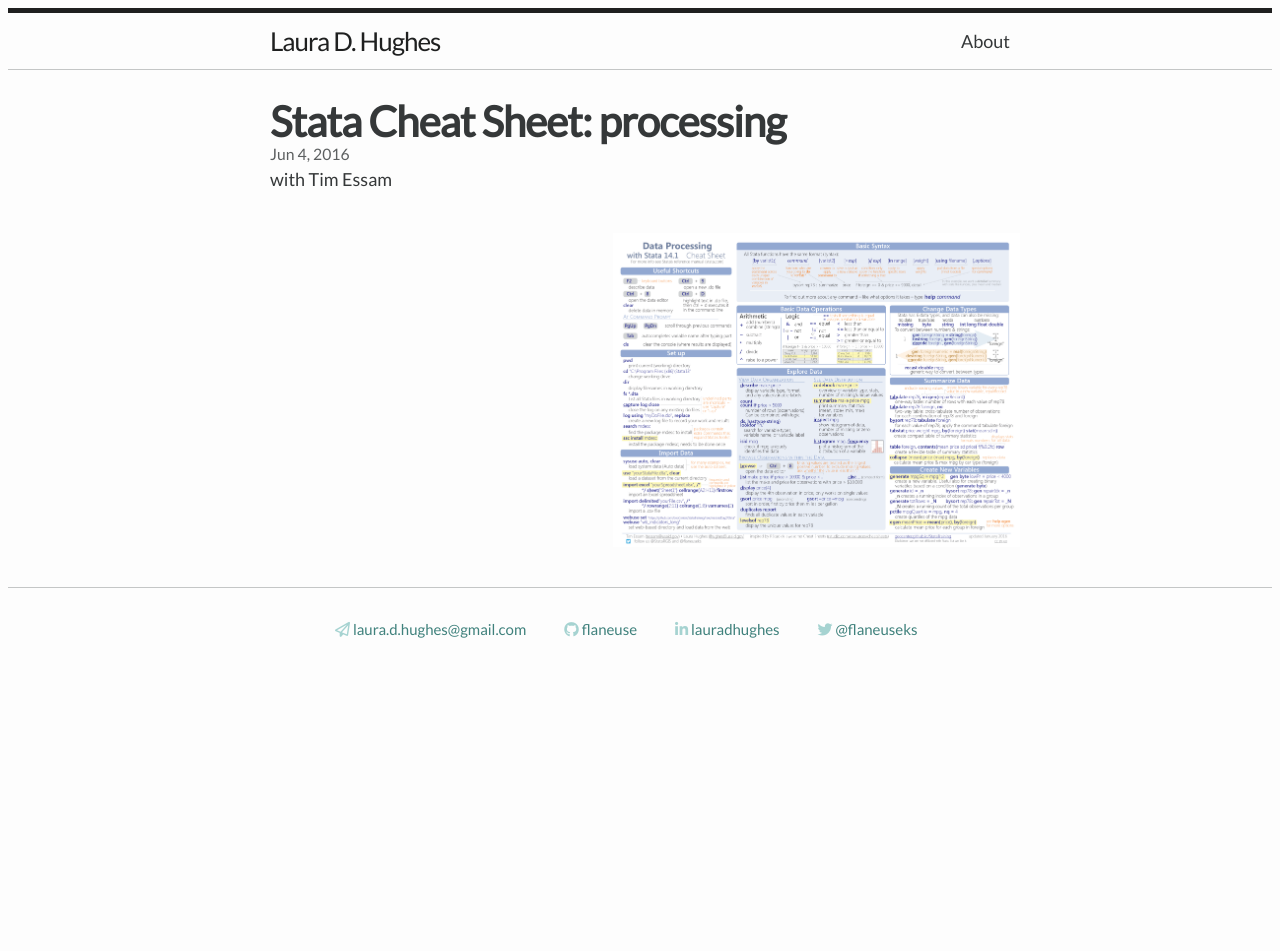
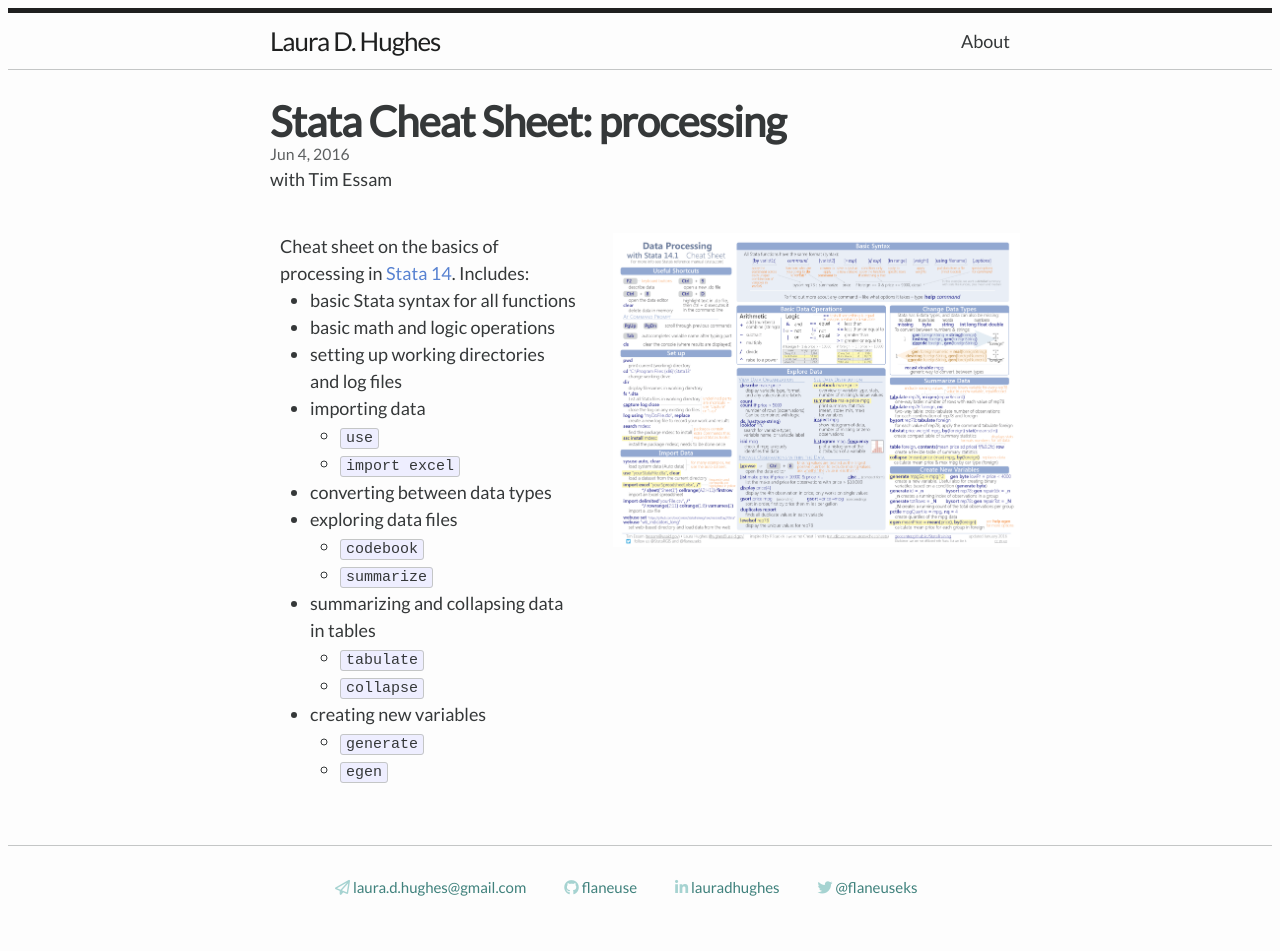
Before and after one commit to flaneuse/flaneuse.github.io, a Jekyll site: the page built from _posts/2016-06-04-stata-processing.markdown, in a window 1280 px wide. Built offline with Jekyll 4.4.1, drawn with Linux system fonts in a browser that asks for light colours; nearby versions of some CDN libraries; some web fonts are replaced; library files that are not in the unit come from our copies; before the commit the page ends 900 px from its top, so only the background shows below that.

Commit message:
processing descrip

```diff
--- a/_posts/2016-06-04-stata-processing.markdown
+++ b/_posts/2016-06-04-stata-processing.markdown
@@ -5,4 +5,24 @@
 categories: Stata cheatsheet
 img: "/img/StataCheatsheet_processing_June_2016_Processing.png"
 co-authors: Tim Essam
+link: "http://geocenter.github.io/StataTraining/pdf/StataCheatsheet_processing.pdf"
 ---
+
+Cheat sheet on the basics of processing in [Stata 14](http://www.stata.com).  Includes:
+
+* basic Stata syntax for all functions
+* basic math and logic operations
+* setting up working directories and log files
+* importing data
+  * `use`
+  * `import excel`
+* converting between data types
+* exploring data files
+  * `codebook`
+  * `summarize`
+* summarizing and collapsing data in tables
+  * `tabulate`
+  * `collapse`
+* creating new variables
+  * `generate`
+  * `egen`
```
